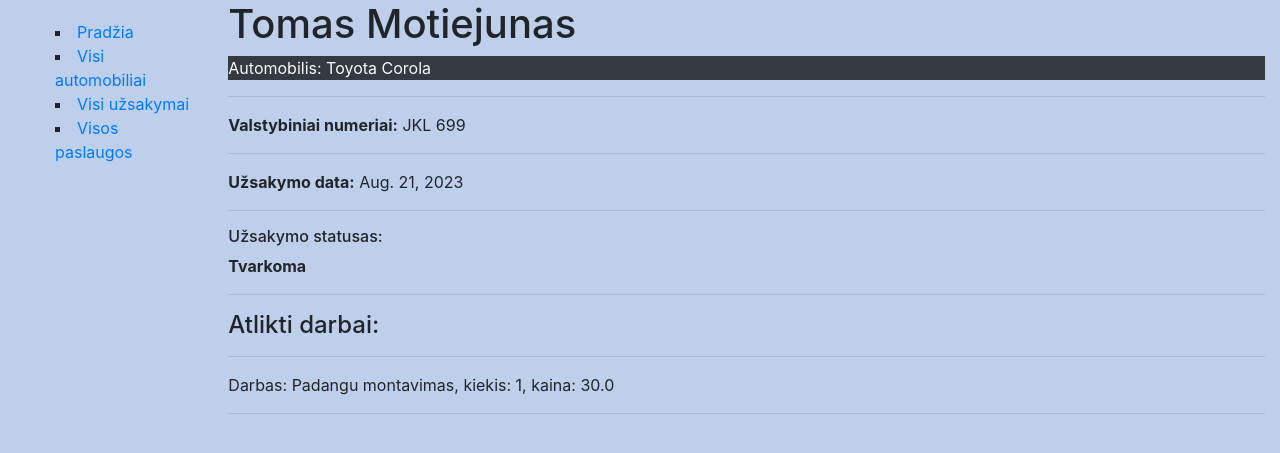
After one commit to regis1986/Praktika, a Django app: page /uzsakymai/2365c4fe-381e-4c2e-afc5-cb844e732b01 in a window 1280 px wide. The commit adds this page. Shown: the top 453 px of the page. Run offline with Django 4.2, Linux system fonts and the light colour scheme; data comes from the database, SQL or seed files in the repository; some libraries are stand-ins or nearby versions.

Commit message:
5b uzduotis . Be nuspalvinimo statuso

```diff
--- a/autoservisas/templates/base.html
+++ b/autoservisas/templates/base.html
@@ -21,7 +21,7 @@ MCw98/SFnGE8fJT3GXwEOngsV7Zt27NXFoaoApmYm81iuXoPkFOJwJ8ERdknLPMO"
             <ul class="sidebar-nav">
                 <li><a href="{% url 'index' %}">Pradžia</a></li>
                 <li><a href="{% url 'automobiliai-all' %}">Visi automobiliai</a></li>
-                <li><a href="">Visi užsakymai</a></li>
+                <li><a href="{% url 'uzsakymai-all' %}">Visi užsakymai</a></li>
                 <li><a href="">Visos paslaugos</a></li>
             </ul>
             {% endblock %}
--- /dev/null
+++ b/autoservisas/templates/uzsakymas_detail.html
@@ -0,0 +1,23 @@
+{% extends 'base.html' %}
+
+{% block content %}
+
+<h1>{{ uzsak.automobilis.klientas }}</h1>
+<p class="text-light bg-dark">Automobilis: {{ uzsak.automobilis.automobiliomodelis.marke }}
+                                            {{ uzsak.automobilis.automobiliomodelis.modelis }}</p>
+<hr/>
+<p><strong>Valstybiniai numeriai:</strong> {{ uzsak.automobilis.valstybinis_nr}} </p>
+<hr/>
+<p><strong>Užsakymo data:</strong> {{ uzsak.data}} </p>
+<hr/>
+<h6>Užsakymo statusas:</h6>
+    <p class="{% if status == 'p' %} text-danger {% endif %}">
+    <strong>{{ uzsak.get_status_display }}</strong></p>
+<hr/>
+<h4>Atlikti darbai: </h4>
+{% for darbas in uzsak.uzsakymoeilutes_set.all %}
+<hr/>
+<p>Darbas: {{ darbas.paslaugos.pavadinimas }}, kiekis: {{ darbas.kiekis }}, kaina: {{ darbas.kaina }}</p>
+<hr/>
+{% endfor %}
+{% endblock %}
--- a/autoservisas/urls.py
+++ b/autoservisas/urls.py
@@ -4,5 +4,9 @@ from . import views
 urlpatterns = [
     path('', views.index, name='index'),
     path('automobiliai/', views.automobiliai, name='automobiliai-all'),
-    path('automobiliai/<int:automobiliomodelis_id>', views.automobilis, name='automobilis-one')
+    path('automobiliai/<int:automobiliomodelis_id>', views.automobilis, name='automobilis-one'),
+    path('uzsakymai/', views.UzsakymasListView.as_view(), name='uzsakymai-all'),
+    path('uzsakymai/<uuid:pk>', views.UzsakymasDetailView.as_view(), name='uzsakymas-one')
+
+
     ]
--- a/autoservisas/views.py
+++ b/autoservisas/views.py
@@ -1,5 +1,6 @@
 from django.shortcuts import render, get_object_or_404
 from django.http import HttpResponse
+from django.views import generic
 from .models import AutomobilioModelis, Automobilis, Paslaugos, Uzsakymoeilutes, Uzsakymas
 
 def index(request):
@@ -35,3 +36,14 @@
         'automobilis_t': single_automobilis
     }
     return render(request, 'automobilis.html', context=context_t)
+
+
+class UzsakymasListView(generic.ListView):
+    model = Uzsakymas
+    template_name = 'uzsakymas_list.html'
+
+
+class UzsakymasDetailView(generic.DetailView):
+    model = Uzsakymas
+    context_object_name = 'uzsak'
+    template_name = 'uzsakymas_detail.html'
```
Also changed, not shown: autoservisas/templates/uzsakymas_list.html (added, +14 -0 lines), autoservisas/models.py (line endings or trailing spaces).
